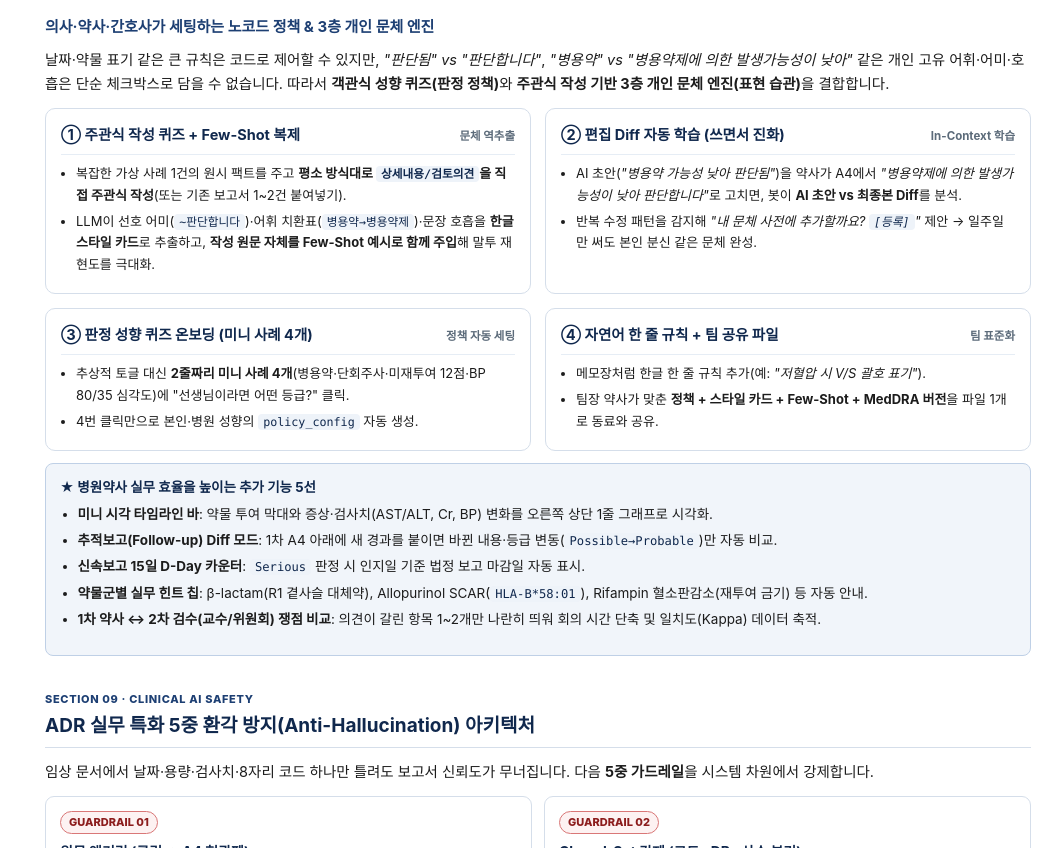
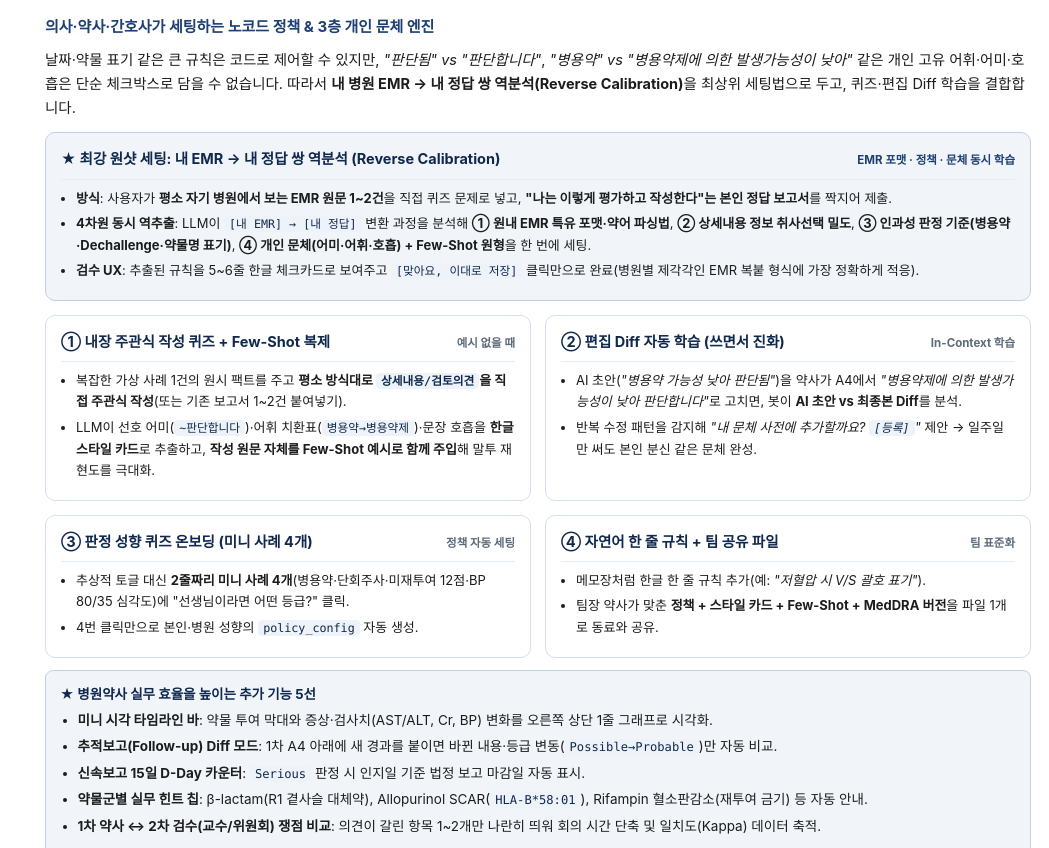
Before and after one commit to Coinyak/adr-study, a plain HTML site: page research.html in a window 1280 px wide. Shown: the part 10152-11000 px from the top of the page, without its empty margins (231-1280 px from the left). Drawn offline with Linux system fonts and the light colour scheme.

Commit message:
Add user-submitted EMR-to-report Reverse Calibration onboarding method

```diff
--- a/research.html
+++ b/research.html
@@ -1588,10 +1588,18 @@
       </ul>
 
       <h3>의사·약사·간호사가 세팅하는 노코드 정책 &amp; 3층 개인 문체 엔진</h3>
-      <p>날짜·약물 표기 같은 큰 규칙은 코드로 제어할 수 있지만, <em>"판단됨" vs "판단합니다"</em>, <em>"병용약" vs "병용약제에 의한 발생가능성이 낮아"</em> 같은 개인 고유 어휘·어미·호흡은 단순 체크박스로 담을 수 없습니다. 따라서 <strong>객관식 성향 퀴즈(판정 정책)</strong>와 <strong>주관식 작성 기반 3층 개인 문체 엔진(표현 습관)</strong>을 결합합니다.</p>
+      <p>날짜·약물 표기 같은 큰 규칙은 코드로 제어할 수 있지만, <em>"판단됨" vs "판단합니다"</em>, <em>"병용약" vs "병용약제에 의한 발생가능성이 낮아"</em> 같은 개인 고유 어휘·어미·호흡은 단순 체크박스로 담을 수 없습니다. 따라서 <strong>내 병원 EMR → 내 정답 쌍 역분석(Reverse Calibration)</strong>을 최상위 세팅법으로 두고, 퀴즈·편집 Diff 학습을 결합합니다.</p>
       <div class="case-grid">
+        <div class="case-box" style="grid-column: 1 / -1; background: var(--research-bg); border-color: var(--research-border);">
+          <div class="case-box-head"><h4>★ 최강 원샷 세팅: 내 EMR → 내 정답 쌍 역분석 (Reverse Calibration)</h4><span class="verdict" style="color:var(--navy);">EMR 포맷 · 정책 · 문체 동시 학습</span></div>
+          <ul>
+            <li><strong>방식</strong>: 사용자가 <strong>평소 자기 병원에서 보는 EMR 원문 1~2건</strong>을 직접 퀴즈 문제로 넣고, <strong>"나는 이렇게 평가하고 작성한다"는 본인 정답 보고서</strong>를 짝지어 제출.</li>
+            <li><strong>4차원 동시 역추출</strong>: LLM이 <code>[내 EMR] → [내 정답]</code> 변환 과정을 분석해 <strong>① 원내 EMR 특유 포맷·약어 파싱법</strong>, <strong>② 상세내용 정보 취사선택 밀도</strong>, <strong>③ 인과성 판정 기준(병용약·Dechallenge·약물명 표기)</strong>, <strong>④ 개인 문체(어미·어휘·호흡) + Few-Shot 원형</strong>을 한 번에 세팅.</li>
+            <li><strong>검수 UX</strong>: 추출된 규칙을 5~6줄 한글 체크카드로 보여주고 <code>[맞아요, 이대로 저장]</code> 클릭만으로 완료(병원별 제각각인 EMR 복붙 형식에 가장 정확하게 적응).</li>
+          </ul>
+        </div>
         <div class="case-box">
-          <div class="case-box-head"><h4>① 주관식 작성 퀴즈 + Few-Shot 복제</h4><span class="verdict">문체 역추출</span></div>
+          <div class="case-box-head"><h4>① 내장 주관식 작성 퀴즈 + Few-Shot 복제</h4><span class="verdict">예시 없을 때</span></div>
           <ul>
             <li>복잡한 가상 사례 1건의 원시 팩트를 주고 <strong>평소 방식대로 <code>상세내용/검토의견</code>을 직접 주관식 작성</strong>(또는 기존 보고서 1~2건 붙여넣기).</li>
             <li>LLM이 선호 어미(<code>~판단합니다</code>)·어휘 치환표(<code>병용약→병용약제</code>)·문장 호흡을 <strong>한글 스타일 카드</strong>로 추출하고, <strong>작성 원문 자체를 Few-Shot 예시로 함께 주입</strong>해 말투 재현도를 극대화.</li>
```
